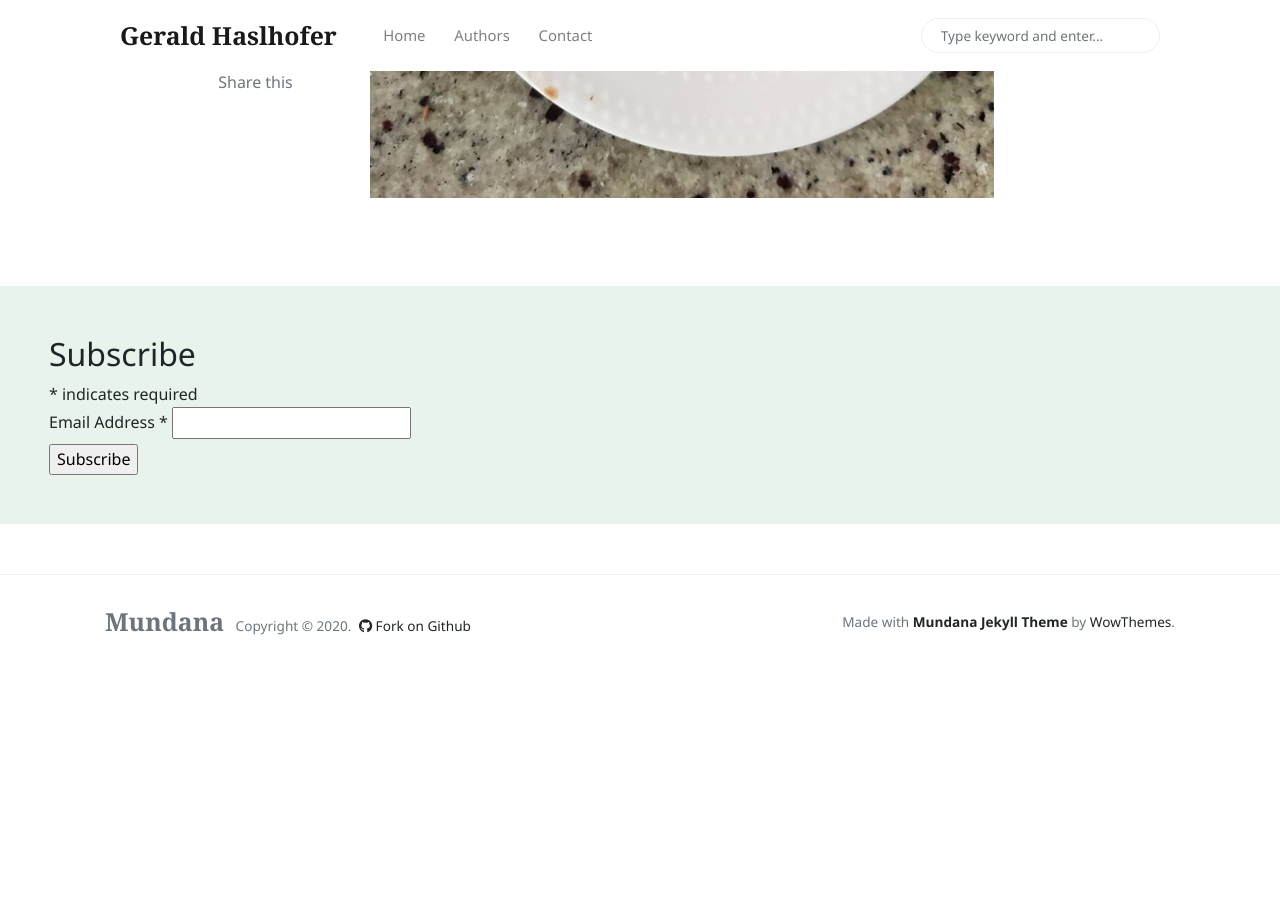
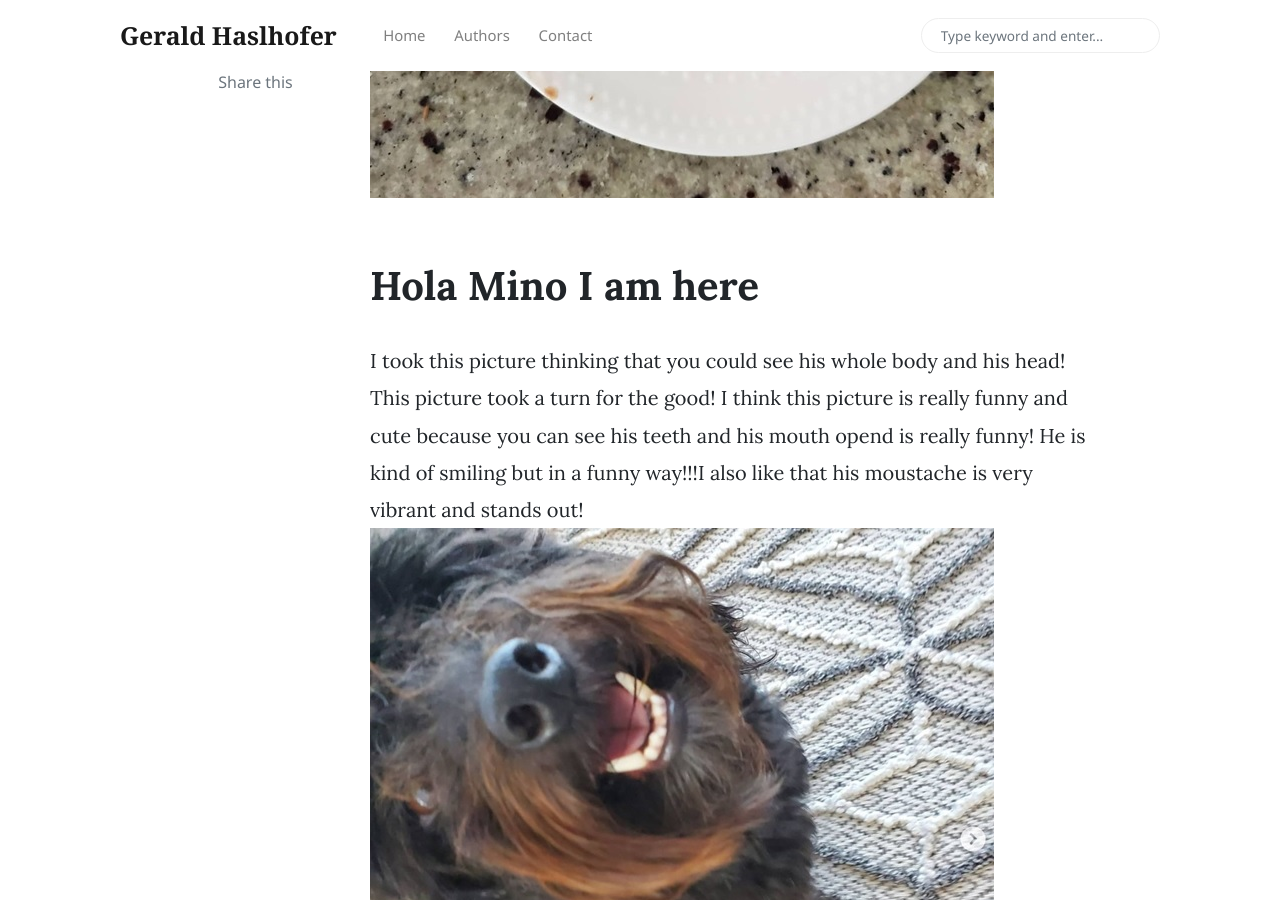
Before and after one commit to haslhofer/haslhofer.github.io, a Jekyll site: the page built from _posts/2020-12-28-fritzy.md, in a window 1280 px wide and 900 px high, scrolled down 5029 px. Built offline with Jekyll 4.4.1, drawn with Linux system fonts in a browser that asks for light colours; nearby versions of some CDN libraries; comment, search, counter and statistics services are not loaded; before the commit the page ends 5698 px from its top, so only the background shows below that; some of the changed text lies outside the part shown.

Commit message:
Hola Mino

```diff
--- a/_posts/2020-12-28-fritzy.md
+++ b/_posts/2020-12-28-fritzy.md
@@ -33,3 +33,8 @@ Fritzy really likes this blanket! Every night he sleeps on it and he absolutely
 
 I made this dessert! It was a microwavable strawberry shortcake but i did my own twist to it! Instead of putting it in the microwave, I baked it in the oven and when i was done, i made a heart shaped hole and filled it with chocolate syrup and did a drizzle! It was very tasty! 😋
 ![Fritzy](../assets/images/food1.jpg)
+
+# Hola Mino I am here
+
+I took this picture thinking that you could see his whole body and his head! This picture took a turn for the good! I think this picture is really funny and cute because you can see his teeth and his mouth opend is really funny! He is kind of smiling but in a funny way!!!I also like that his moustache is very vibrant and stands out!
+![Fritzy](../assets/images/ritz5.jpg)
```
Also changed, not shown: assets/images/ritz5.jpg (added).
